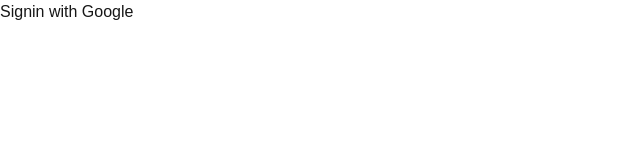
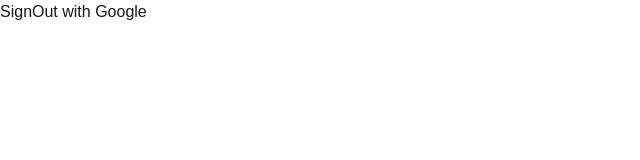
Before and after one commit to kanugurajesh/SmartDoc, a Next.js app: page / in a window 1280 px wide. Shown: the top 160 px of the page, without its empty margins (0-640 px from the left). Built offline with nearby package versions, Linux system fonts and the light colour scheme.

Commit message:
Adding the sign out

```diff
--- a/app/page.tsx
+++ b/app/page.tsx
@@ -1,9 +1,10 @@
 import SignIn from "@/components/sign-in";
+import SignOut from "@/components/sign-out";
 
 export default function Home() {
   return (
     <main>
-      <SignIn />
+      <SignOut />
     </main>
   );
 }
--- a/components/sign-in.tsx
+++ b/components/sign-in.tsx
@@ -1,14 +1,15 @@
 import { signIn } from "@/auth";
 
-export default function SignIn() {
+const SignIn = (provider: string) => {
   return (
     <form
       action={async () => {
-        "use server";
-        await signIn("google");
+        await signIn(provider);
       }}
     >
       <button type="submit">Signin with Google</button>
     </form>
   );
-}
+};
+
+export default SignIn;
--- /dev/null
+++ b/components/sign-out.tsx
@@ -0,0 +1,14 @@
+import { signOut } from "@/auth";
+
+export default function SignOut() {
+  return (
+    <form
+      action={async () => {
+        "use server";
+        await signOut();
+      }}
+    >
+      <button type="submit">SignOut with Google</button>
+    </form>
+  );
+}
```
